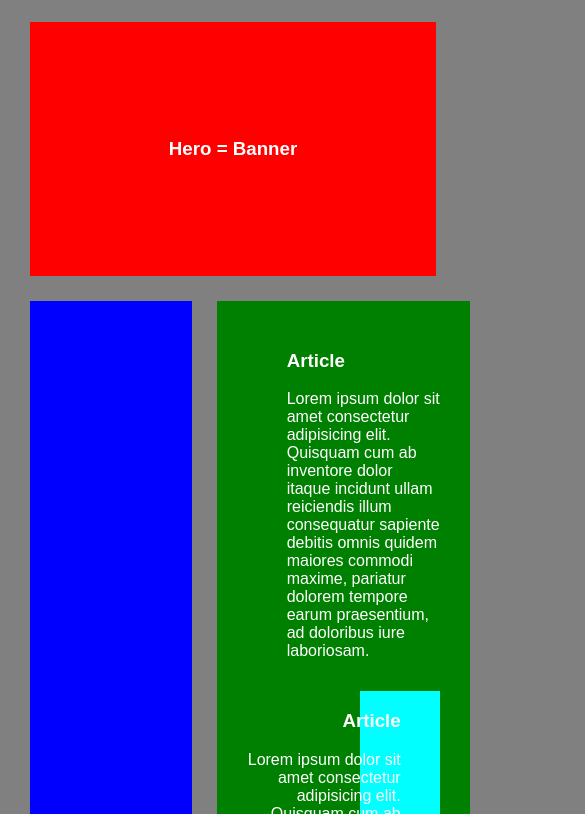
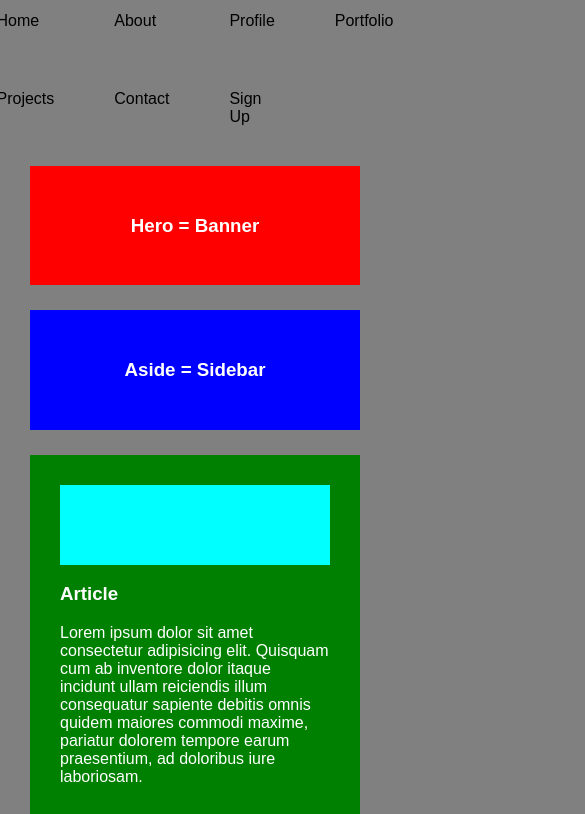
Before and after one commit to roanoarounik/Articles-3, a plain HTML site: page index.html in a window 390 px wide. Shown: the part 126-940 px from the top of the page, 585 px wide, since content can reach past the window. Drawn offline with Linux system fonts and the light colour scheme.

Commit message:
Made It Responsiveness

```diff
--- a/index.html
+++ b/index.html
@@ -2,8 +2,10 @@
 <html lang="en">
 <head>
     <meta charset="UTF-8">
+    <link rel="icon" href="https://raw.githubusercontent.com/roanoarounik/Tutorial/refs/heads/master/assets/kalashimicrophonelogo1.PNG" type="image/x-icon">
     <meta name="viewport" content="width=device-width, initial-scale=1.0">
     <link rel="stylesheet" href="./styles/styles.css">
+    <link rel="stylesheet" href="./styles/responsiveness.css">
     <title>Articles 3</title>
 </head>
 <body>
@@ -37,10 +39,10 @@
             </aside>
             <div class="articlesBox box">
                 <article>
-                    <!-- <div class="block"></div> -->
-                    <figure>
+                    <div class="block"></div>
+                    <!-- <figure>
                         <img />
-                    </figure>
+                    </figure> -->
                     <div class="textContainer">
                         <h3 class="bold">Article</h3>
                         <p>Lorem ipsum dolor sit amet consectetur adipisicing elit. Quisquam cum ab inventore dolor itaque incidunt ullam reiciendis illum consequatur sapiente debitis omnis quidem maiores commodi maxime, pariatur dolorem tempore earum praesentium, ad doloribus iure laboriosam.</p>
--- /dev/null
+++ b/styles/responsiveness.css
@@ -0,0 +1,31 @@
+@media (max-width: 1470px) {
+    .boxesSection {
+        grid-template-columns: 1fr;
+    }
+}
+
+@media (max-width: 945px) {
+    header {
+        flex-direction: column;
+        grid-gap: 15px;
+    }
+}
+
+@media (max-width: 905px) {
+    main {
+        grid-template-rows: 1fr;
+    }
+
+    article {
+        gap: 0;
+        grid-template-columns: 1fr;
+    }
+}
+
+@media (max-width: 825px) {
+    nav {
+        display: grid;
+        padding-bottom: 15px;
+        grid-template-columns: repeat(4, 1fr);
+    }
+}
```
